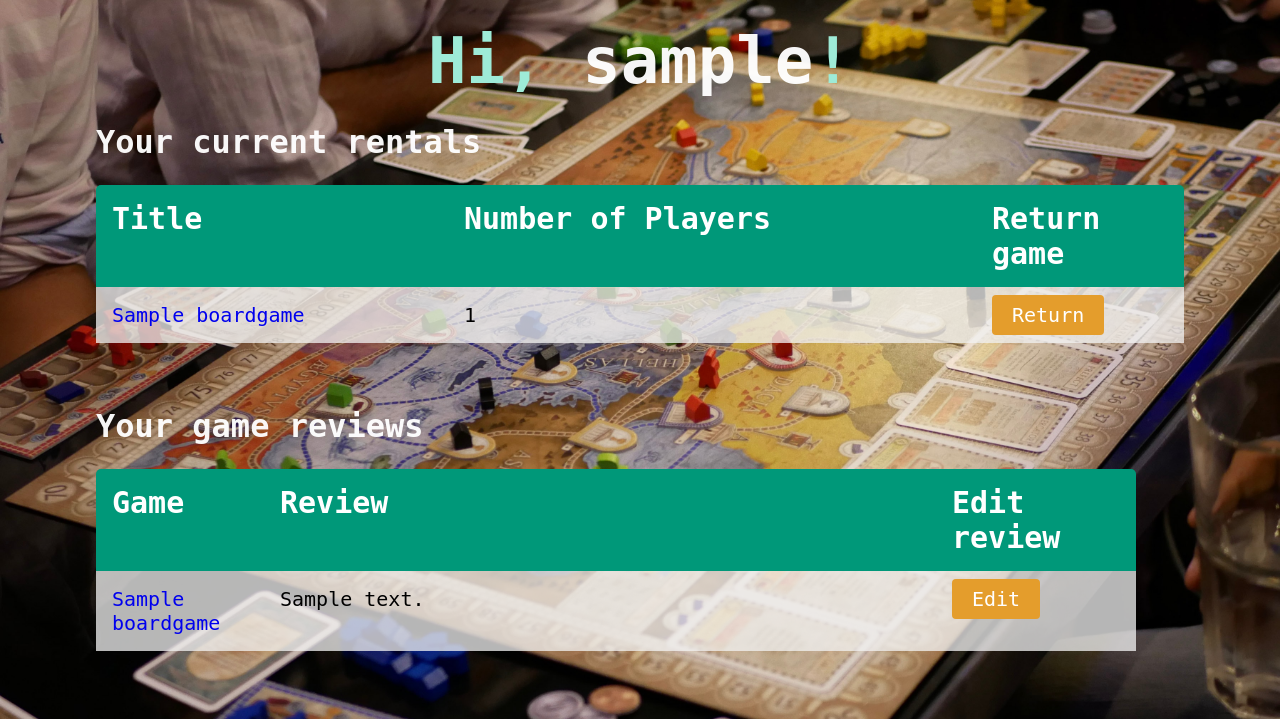
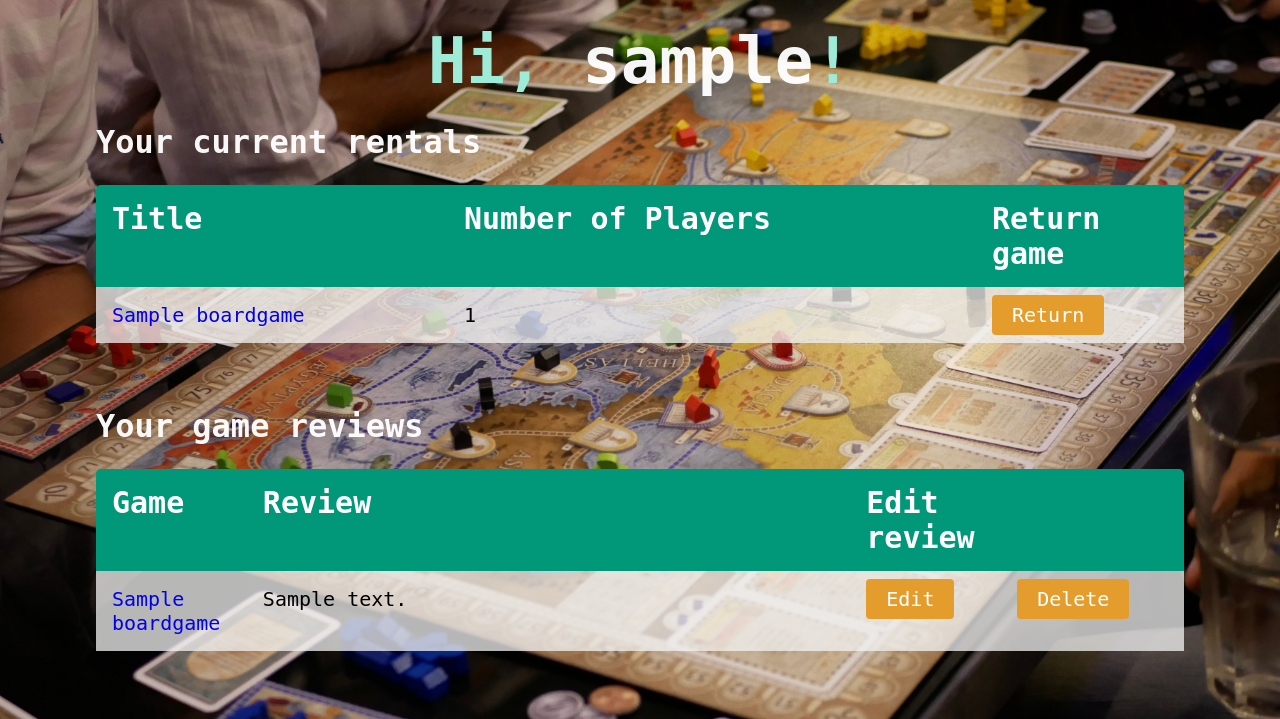
Before and after one commit to arekune/bored-games, a Django app: page /bored_games/profile/ in a window 1280 px wide. Shown: the part 81-800 px from the top of the page. Run offline with Django 4.2, Linux system fonts and the light colour scheme; a user stored in the database is signed in; tables that the repository leaves empty hold one stand-in row (values such as "Sample post").

Commit message:
Review deletion functionality, with url routing

```diff
--- a/bored_games_app/static/bored_games_app/my_rentals.css
+++ b/bored_games_app/static/bored_games_app/my_rentals.css
@@ -74,8 +74,8 @@ h2 {
 .review,
 .review-data {
   display: grid;
-  grid-template-columns: 1fr 4fr 1fr;
-  max-width: 65rem;
+  grid-template-columns: 1fr 4fr 1fr 1fr;
+  max-width: 80rem;
   padding: 1rem;
   place-content: center;
 }
@@ -90,6 +90,7 @@ h2 {
 .game-data li,
 .review-data li {
   font-size: 1.25rem;
+  margin-right: 1.25rem;
 }
 
 .game-data:hover,
--- a/bored_games_app/templates/bored_games_app/my_rentals.html
+++ b/bored_games_app/templates/bored_games_app/my_rentals.html
@@ -56,6 +56,9 @@
                     <li>
                         <a href="{% url "bored_games:edit_review" review.pk %}" class="button">Edit</a>
                     </li>
+                    <li>
+                        <a href="{% url "bored_games:delete_review" review.pk %}" class="button">Delete</a>
+                    </li>
                 </div>
             {% endfor %}
         </ul>
--- a/bored_games_app/urls.py
+++ b/bored_games_app/urls.py
@@ -34,6 +34,9 @@ urlpatterns = [
     # Form to edit user's existing review
     path("edit_review/<int:pk>", views.review_edit, name = "edit_review"),
 
+     # Form to delete review added by user
+    path("delete_review/<int:pk>", views.delete_review, name = "delete_review"),
+
     # Form to register new user
     path("registration/", views.RegistrationView.as_view(), name = "registration")
 ]
--- a/bored_games_app/views.py
+++ b/bored_games_app/views.py
@@ -174,6 +174,12 @@ def review_edit(request, pk):
     return render(request, "bored_games_app/edit_review.html", context = context)
 
 
+def delete_review(request, pk):
+    review = BoardGameReview.objects.get(pk = pk)
+    review.delete()
+    return redirect(reverse("bored_games:profile"))
+
+
 # CLASS-BASED VIEWS
 
 class RegistrationView(CreateView):
```
